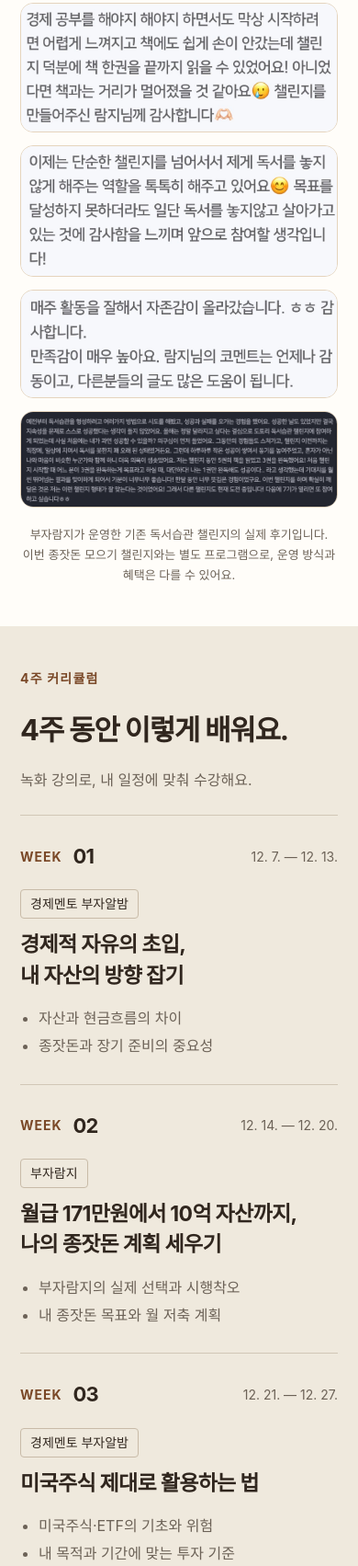
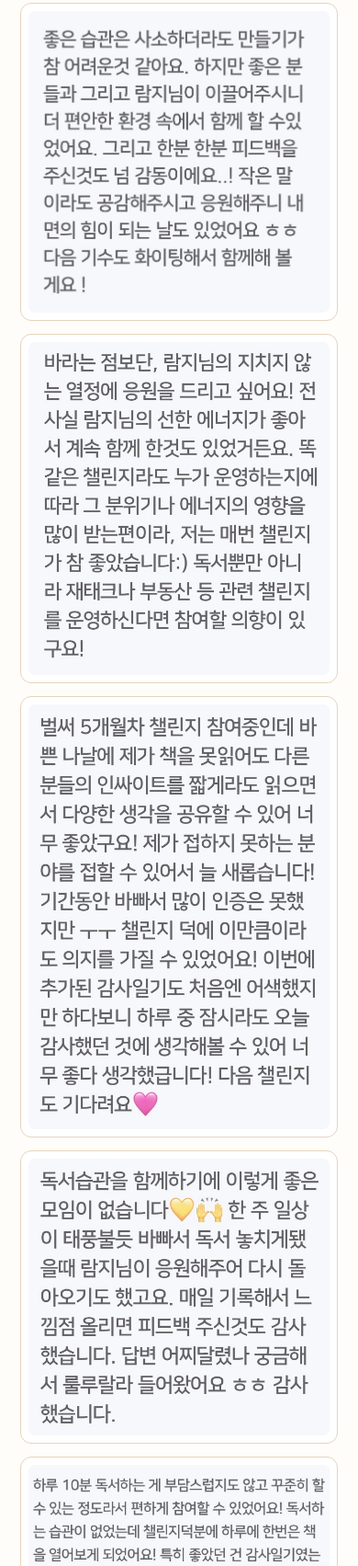
Before and after one commit to bujaramji22-code/dotori-class, a plain HTML site: page index.html in a window 390 px wide. Shown: the part 5082-6785 px from the top of the page at 92% size. Drawn offline with Linux system fonts and the light colour scheme; a web font is replaced by a local one.

Commit message:
Expand gallery with eight detailed reading reviews

```diff
--- a/index.html
+++ b/index.html
@@ -55,6 +55,7 @@ body{font-family:"Pretendard Variable",Pretendard,-apple-system,BlinkMacSystemFo
 
 .reading-reviews{background:#fffdf9}.review-heading{text-align:center;margin:0 auto 28px}.review-heading img{width:76px;height:76px;object-fit:contain;margin-bottom:16px}.review-heading h2{font-size:30px;line-height:1.45;margin:12px 0}.review-heading .eyebrow{color:var(--brown)}.review-heading p{font-size:14px;color:var(--muted)}.review-grid{display:grid;grid-template-columns:1fr 1fr;gap:18px;max-width:900px;margin:auto;align-items:start}.review-card{width:100%;padding:0;border:1px solid #e5d4bd;border-radius:14px;background:#f6f7fb;overflow:hidden;cursor:zoom-in}.review-card img{display:block;width:100%;height:auto}.review-card:focus-visible{outline:3px solid var(--brown);outline-offset:4px}.review-disclaimer{max-width:900px;margin:18px auto 0;text-align:center;font-size:13px;color:var(--muted)}
 @media(max-width:760px){.review-heading h2{font-size:25px}.review-grid{grid-template-columns:1fr;gap:14px}.review-heading img{width:64px;height:64px}}
+.review-grid{grid-template-columns:1fr;max-width:640px;gap:20px}.review-card{padding:12px;background:#fff;border-radius:12px}.review-card img{border-radius:7px}.review-disclaimer{max-width:640px}@media(max-width:760px){.review-card{padding:8px}.review-grid{gap:14px}}
 </style>
 </head>
 <body>
@@ -87,7 +88,15 @@ body{font-family:"Pretendard Variable",Pretendard,-apple-system,BlinkMacSystemFo
 <button class="photo-card" type="button" data-photo="lecture-photo-2.jpg" data-caption="마이크로 이야기를 전하는 부자람지" aria-label="부자람지 강연 모습 사진 크게 보기"><img src="lecture-photo-2.jpg" alt="마이크를 들고 이야기하는 부자람지의 모습" loading="lazy"></button>
 <button class="photo-card" type="button" data-photo="lecture-photo-3-mosaic.png" data-caption="오프라인 모임에서 함께한 사람들" aria-label="오프라인 모임 단체 사진 크게 보기"><img src="lecture-photo-3-mosaic.png" alt="오프라인 모임 참석자들의 단체 사진" loading="lazy"></button>
 </div></div></section>
-<section class="section reading-reviews" id="reviews" aria-labelledby="review-heading"><div class="wrap"><div class="review-heading"><img src="bujaramji-character.png" alt="" loading="lazy"><p class="eyebrow">도토리 독서습관 챌린지 참여 후기</p><h2 id="review-heading">혼자 미루던 공부,<br>함께하며 습관이 되었어요.</h2><p>사진을 누르면 후기 원문을 크게 볼 수 있어요.</p></div><div class="review-grid"><button class="review-card" type="button" data-photo="reading-review-1.jpg" data-caption="도토리 독서습관 챌린지 참여 후기 1" aria-label="독서습관 챌린지 후기 1 크게 보기"><img src="reading-review-1.jpg" alt="경제 공부를 미루다가 챌린지 덕분에 책 한 권을 끝까지 읽었다는 후기" loading="lazy"></button><button class="review-card" type="button" data-photo="reading-review-2.jpg" data-caption="도토리 독서습관 챌린지 참여 후기 2" aria-label="독서습관 챌린지 후기 2 크게 보기"><img src="reading-review-2.jpg" alt="독서를 놓지 않게 해주는 역할을 한다는 후기" loading="lazy"></button><button class="review-card" type="button" data-photo="reading-review-3.jpg" data-caption="도토리 독서습관 챌린지 참여 후기 3" aria-label="독서습관 챌린지 후기 3 크게 보기"><img src="reading-review-3.jpg" alt="람지님의 코멘트와 다른 참여자의 글이 도움이 되었다는 후기" loading="lazy"></button><button class="review-card" type="button" data-photo="reading-review-4.jpg" data-caption="도토리 독서습관 챌린지 참여 후기 4" aria-label="독서습관 챌린지 후기 4 크게 보기"><img src="reading-review-4.jpg" alt="함께하는 환경에서 독서 의욕이 생기고 책 세 권을 완독했다는 후기" loading="lazy"></button></div><p class="review-disclaimer">부자람지가 운영한 기존 독서습관 챌린지의 실제 후기입니다.<br>이번 종잣돈 모으기 챌린지와는 별도 프로그램으로, 운영 방식과 혜택은 다를 수 있어요.</p></div></section>
+<section class="section reading-reviews" id="reviews" aria-labelledby="review-heading"><div class="wrap"><div class="review-heading"><img src="bujaramji-character.png" alt="" loading="lazy"><p class="eyebrow">도토리 독서습관 챌린지 참여 후기</p><h2 id="review-heading">혼자 미루던 공부,<br>함께하며 습관이 되었어요.</h2><p>사진을 누르면 후기 원문을 크게 볼 수 있어요.</p></div><div class="review-grid"><button class="review-card" type="button" data-photo="reading-long-review-1.jpg" data-caption="도토리 독서습관 챌린지 참여 후기 1" aria-label="독서습관 챌린지 후기 1 크게 보기"><img src="reading-long-review-1.jpg" alt="공감과 응원 덕분에 편안한 환경에서 습관을 만들었다는 후기" loading="lazy"></button>
+<button class="review-card" type="button" data-photo="reading-long-review-2.jpg" data-caption="도토리 독서습관 챌린지 참여 후기 2" aria-label="독서습관 챌린지 후기 2 크게 보기"><img src="reading-long-review-2.jpg" alt="운영자의 열정과 에너지가 좋아 계속 참여하고 싶다는 후기" loading="lazy"></button>
+<button class="review-card" type="button" data-photo="reading-long-review-3.jpg" data-caption="도토리 독서습관 챌린지 참여 후기 3" aria-label="독서습관 챌린지 후기 3 크게 보기"><img src="reading-long-review-3.jpg" alt="5개월째 참여하며 다양한 생각과 감사일기를 나눴다는 후기" loading="lazy"></button>
+<button class="review-card" type="button" data-photo="reading-long-review-4.jpg" data-caption="도토리 독서습관 챌린지 참여 후기 4" aria-label="독서습관 챌린지 후기 4 크게 보기"><img src="reading-long-review-4.jpg" alt="바쁜 일상에도 응원 덕분에 독서를 다시 이어갔다는 후기" loading="lazy"></button>
+<button class="review-card" type="button" data-photo="reading-long-review-5.jpg" data-caption="도토리 독서습관 챌린지 참여 후기 5" aria-label="독서습관 챌린지 후기 5 크게 보기"><img src="reading-long-review-5.jpg" alt="하루 10분 독서와 감사일기로 꾸준한 습관을 만들었다는 후기" loading="lazy"></button>
+<button class="review-card" type="button" data-photo="reading-long-review-6.jpg" data-caption="도토리 독서습관 챌린지 참여 후기 6" aria-label="독서습관 챌린지 후기 6 크게 보기"><img src="reading-long-review-6.jpg" alt="퇴근 후 책을 읽을 수 있는 환경 덕분에 한 권을 완독했다는 후기" loading="lazy"></button>
+<button class="review-card" type="button" data-photo="reading-long-review-7.jpg" data-caption="도토리 독서습관 챌린지 참여 후기 7" aria-label="독서습관 챌린지 후기 7 크게 보기"><img src="reading-long-review-7.jpg" alt="경제 공부를 미루다가 책 한 권을 끝까지 읽었다는 후기" loading="lazy"></button>
+<button class="review-card" type="button" data-photo="reading-long-review-8.jpg" data-caption="도토리 독서습관 챌린지 참여 후기 8" aria-label="독서습관 챌린지 후기 8 크게 보기"><img src="reading-long-review-8.jpg" alt="챌린지가 독서를 놓지 않게 해준다는 후기" loading="lazy"></button>
+</div><p class="review-disclaimer">부자람지가 운영한 기존 독서습관 챌린지의 실제 후기입니다.<br>이번 종잣돈 모으기 챌린지와는 별도 프로그램으로, 운영 방식과 혜택은 다를 수 있어요.</p></div></section>
 <section class="section curriculum" id="curriculum"><div class="wrap"><div class="section-head"><p class="eyebrow">4주 커리큘럼</p><h2>4주 동안 이렇게 배워요.</h2><p class="intro">녹화 강의로, 내 일정에 맞춰 수강해요.</p></div>
 <article class="week"><div class="week-label">WEEK <strong>01</strong><time datetime="2026-12-07">12. 7. — 12. 13.</time></div><div><span class="teacher-chip">경제멘토 부자알밤</span><h3>경제적 자유의 초입,<br>내 자산의 방향 잡기</h3><ul class="lesson-points"><li>자산과 현금흐름의 차이</li><li>종잣돈과 장기 준비의 중요성</li></ul></div></article>
 <article class="week"><div class="week-label">WEEK <strong>02</strong><time datetime="2026-12-14">12. 14. — 12. 20.</time></div><div><span class="teacher-chip">부자람지</span><h3>월급 171만원에서 10억 자산까지,<br>나의 종잣돈 계획 세우기</h3><ul class="lesson-points"><li>부자람지의 실제 선택과 시행착오</li><li>내 종잣돈 목표와 월 저축 계획</li></ul></div></article>
```
Also changed, not shown: reading-long-review-1.jpg (added), reading-long-review-2.jpg (added), reading-long-review-3.jpg (added), reading-long-review-4.jpg (added), reading-long-review-5.jpg (added), reading-long-review-6.jpg (added), reading-long-review-7.jpg (added), reading-long-review-8.jpg (added).
